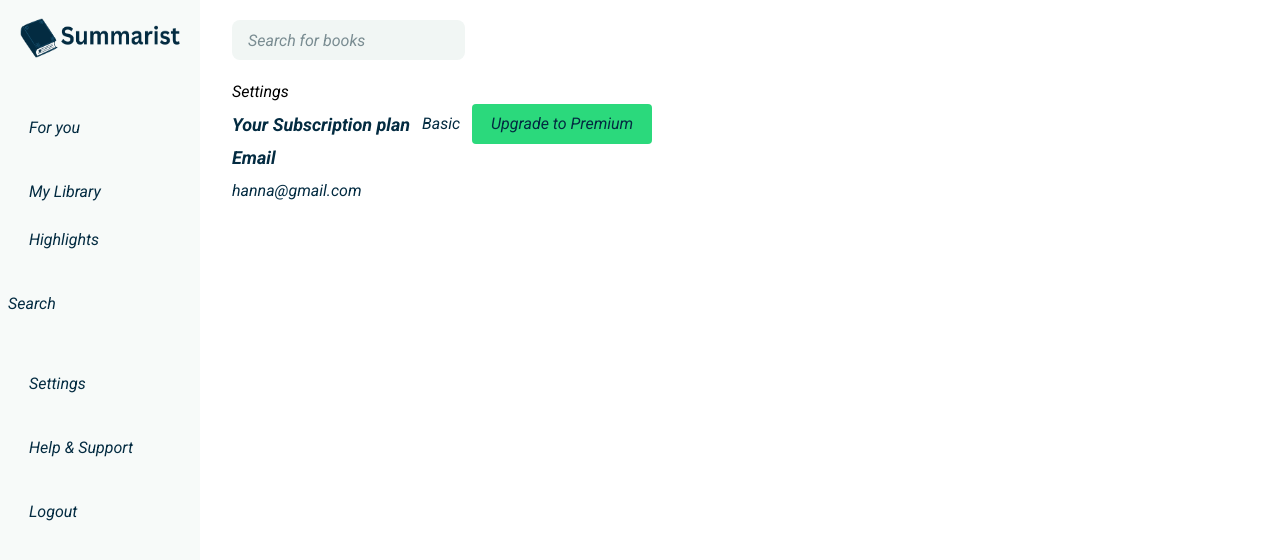
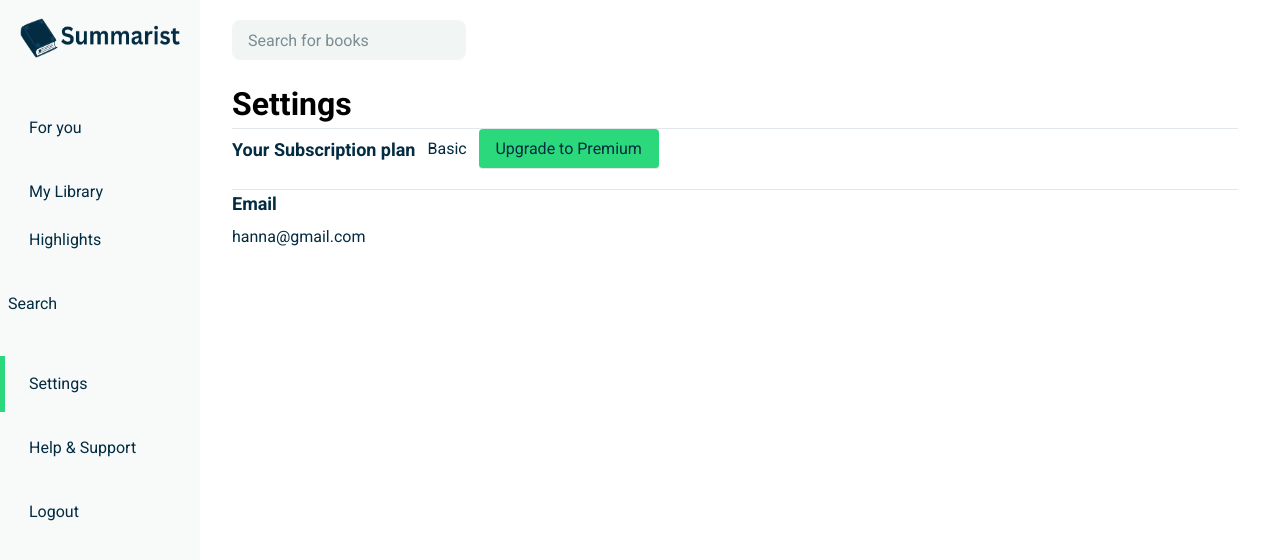
Before and after one commit to rvallee1017/summarist-home-page1, a Next.js app: page /settings in a window 1280 px wide. Shown: the top 560 px of the page. Built offline with nearby package versions, Linux system fonts and the light colour scheme.

Commit message:
added code

```diff
--- a/src/app/components/ForYou.tsx
+++ b/src/app/components/ForYou.tsx
@@ -1,7 +1,7 @@
 function ForYou() {
   return (
     <div className="box-border">
-      <div className="relative flex flex-col transition-all duration-300 md:max-w-full">
+      <div className="relative flex flex-col transition-all duration-300 md:max-w-full ml-[200px]">
         <div className="bg-[#fff] border-b border-[#e1e7ea] h-[80px] z-1">
           <div className="relative flex items-center justify-between p-5 max-width-[1070px] m-auto h-full">
             <figure>
@@ -22,8 +22,8 @@ function ForYou() {
         </div>
         <div className="opacity-0 pointer-events-none fixed top-0 right-0 w-full h-full bg-[#3a4649] transition-opacity duration-[400ms] ease-[ease] delay-0 z-10"></div>
         <div className="bg-[#f7faf9] w-[200px] min-w-[200px] fixed top-0 left-0 h-screen z-1000 transition-all duration-[300ms] md:transform-x-full">
-          <div className="flex items-center justify-center h-[60px] pt-4 max-width-[160px] m-0">
-            <img className="w-full h-[40px]" src="/logo.png" alt="Logo"></img>
+          <div className="flex items-center justify-center h-[60px] pt-4 max-width-[160px] m-auto">
+            <img className="w-full h-[40px]" src="/assets/logo.png" alt="Logo"></img>
           </div>
           <div className="flex flex-col justify-between h-[60px]">
             <div className="flex-1-1 mt-[40px]">
--- a/src/app/components/Settings.tsx
+++ b/src/app/components/Settings.tsx
@@ -53,7 +53,7 @@ function Settings() {
                   className="flex items-center h-[56px] text-[#032b41] mb-2 cursor-pointer"
                   href="/settings"
                 >
-                  <div className="w-[5px] h-full bg-transparent mr-4"></div>
+                  <div className="bg-[#2bd97c] w-[5px] h-full mr-4"></div>
                   <div className="flex items-center justify-center mr-2"></div>
                   <div className="m-0 p-0 border-box">Settings</div>
                 </a>
@@ -73,20 +73,21 @@ function Settings() {
           </div>
           <div className="max-w-[1070px] px-4 w-full">
             <div className="max-w-[1070px] w-full m-auto px-4">
-              <div className="align-left border-b-border-[#e1e7ea]">
+              <div className="align-left border-b border-[#e1e7ea] text-[32px] font-bold">
                 Settings
               </div>
               <div className="flex flex-col md:flex-row md:items-center gap-3">
-                <div className="text-[18px] font-bold text-[#032b41]">
+                <div className="text-[18px] font-bold text-[#032b41] ">
                   Your Subscription plan
                 </div>
-                <div className="text-[#032b41]">Basic</div>
-                <a className="w-fit bg-[#2bd97c] text-[#032b41] h-[40px] rounded-sm text-base transition-bg duration-200ms flex items-center justify-center min-w-[180px]">
+                <div className="text-[#032b41] border-b-border-[#e1e7ea] flex-col-1">Basic</div>
+                <a className="w-fit bg-[#2bd97c] text-[#032b41] h-[40px] rounded-sm text-base transition-bg duration-200ms flex items-center justify-center min-w-[180px] border-b border-[#e1e7ea]">
                   Upgrade to Premium
                 </a>
               </div>
               <div className="flex flex-col items-flex-start gap-2 pb-6">
                 <div className="text-[18px] font-bold text-[#032b41]">
+                  <div className="border-b border-[#e1e7ea] pt-5"></div>
                   Email
                 </div>
                 <div className="text-[#032b41]">hanna@gmail.com</div>
```
Also changed, not shown: src/app/fonts/Roboto.ttf.
